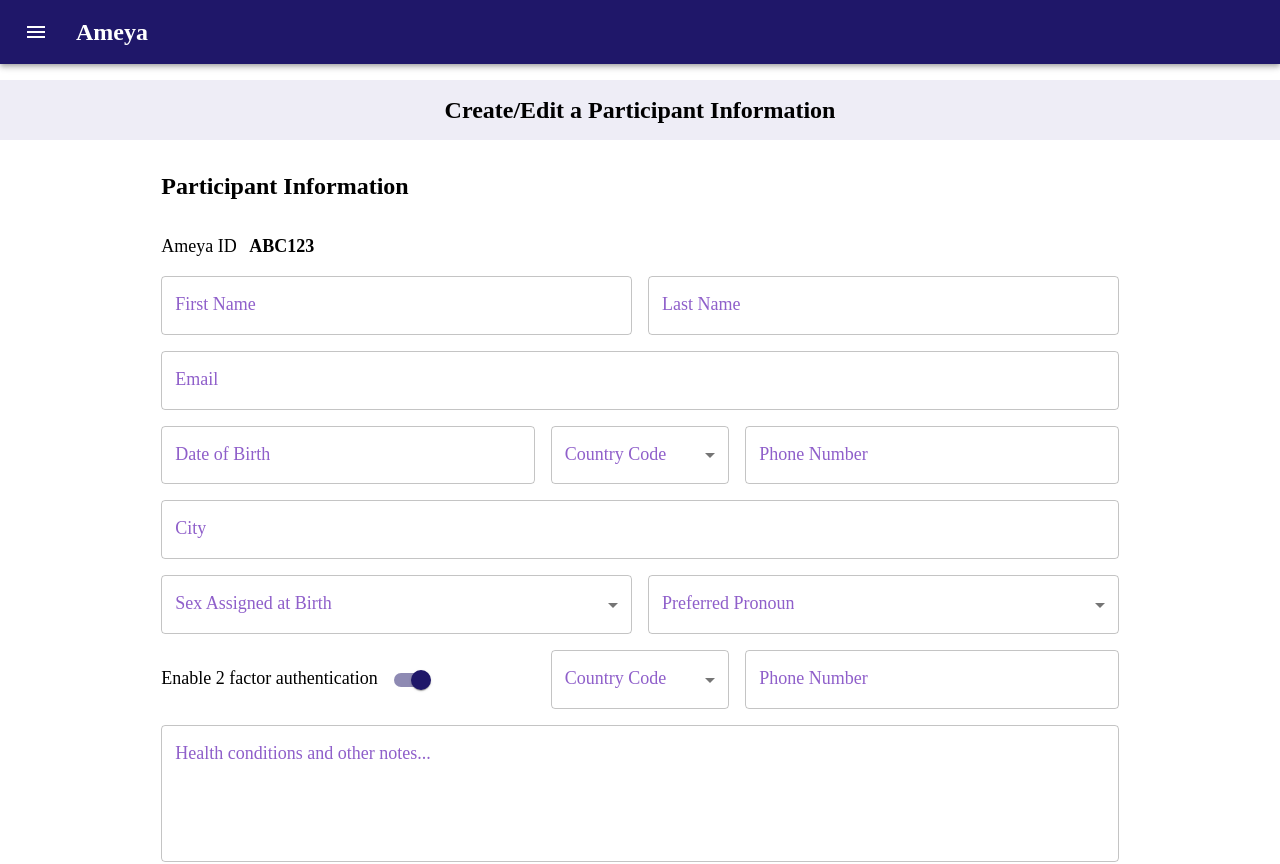
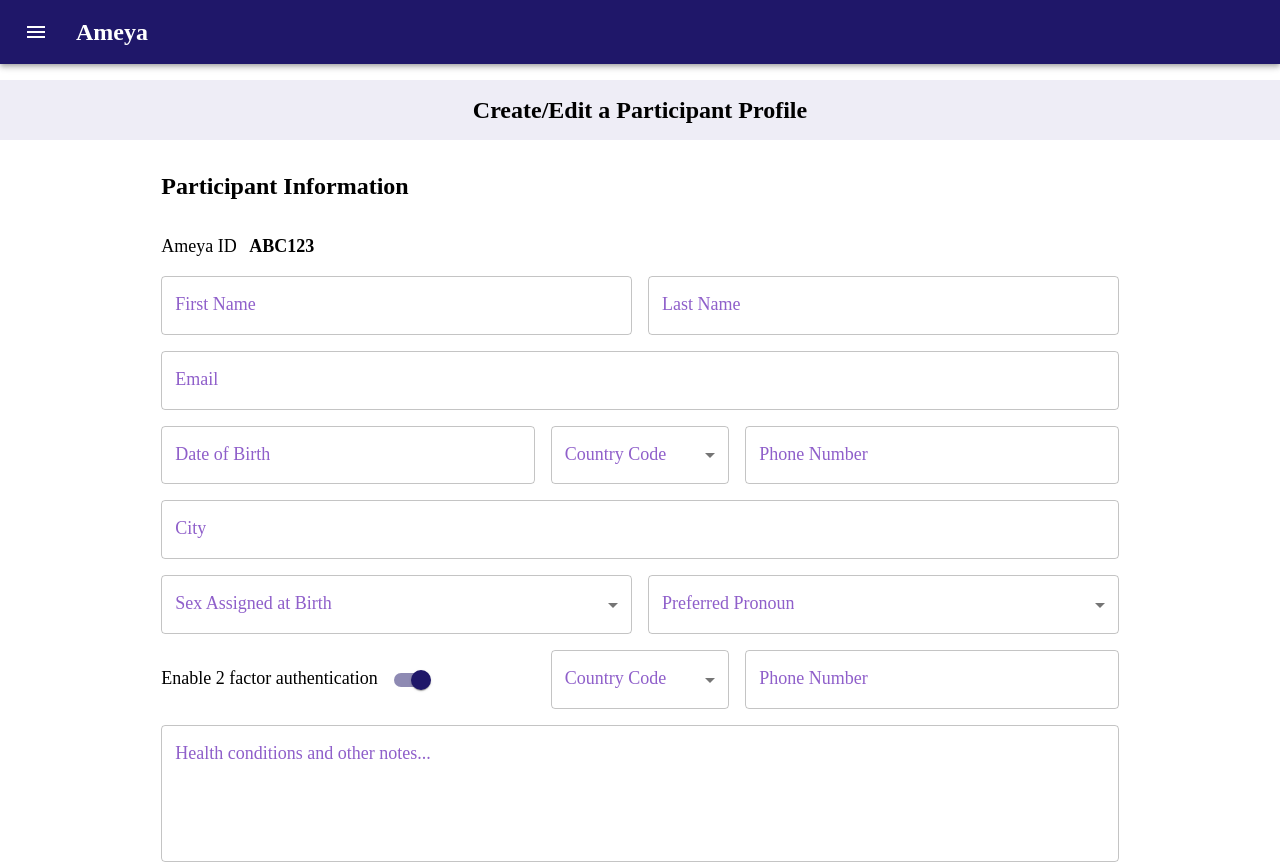
Before and after one commit to sara-raja/ameya, a Next.js app: page / in a window 1280 px wide. Shown: the top 864 px of the page. Built offline with nearby package versions, Linux system fonts and the light colour scheme.

Commit message:
fix page title

```diff
--- a/pages/index.js
+++ b/pages/index.js
@@ -24,7 +24,7 @@ export default function Home() {
       </Head>
       <Navbar/>
       <Box sx={{backgroundColor:"#EEEDF6", padding:2}}>
-        <Typography variant="h1" align="center">Create/Edit a Participant Information</Typography>
+        <Typography variant="h1" align="center">Create/Edit a Participant Profile</Typography>
       </Box>
       <Container sx={{my:2, maxWidth:'900px', mx:'auto' }}>
         <Grid container spacing={2} direction="row" alignItems="center" justifyContent="center">
```
